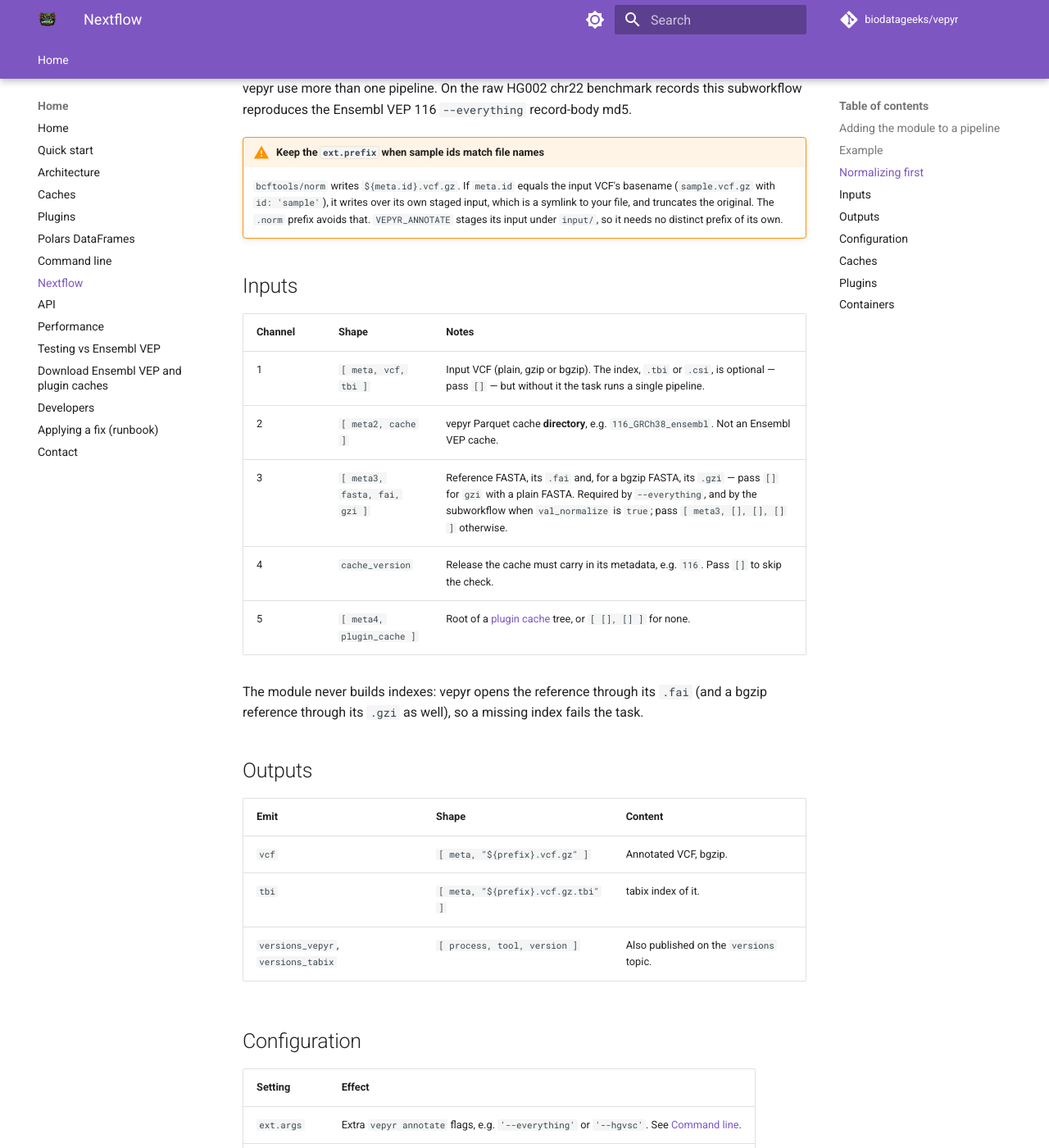
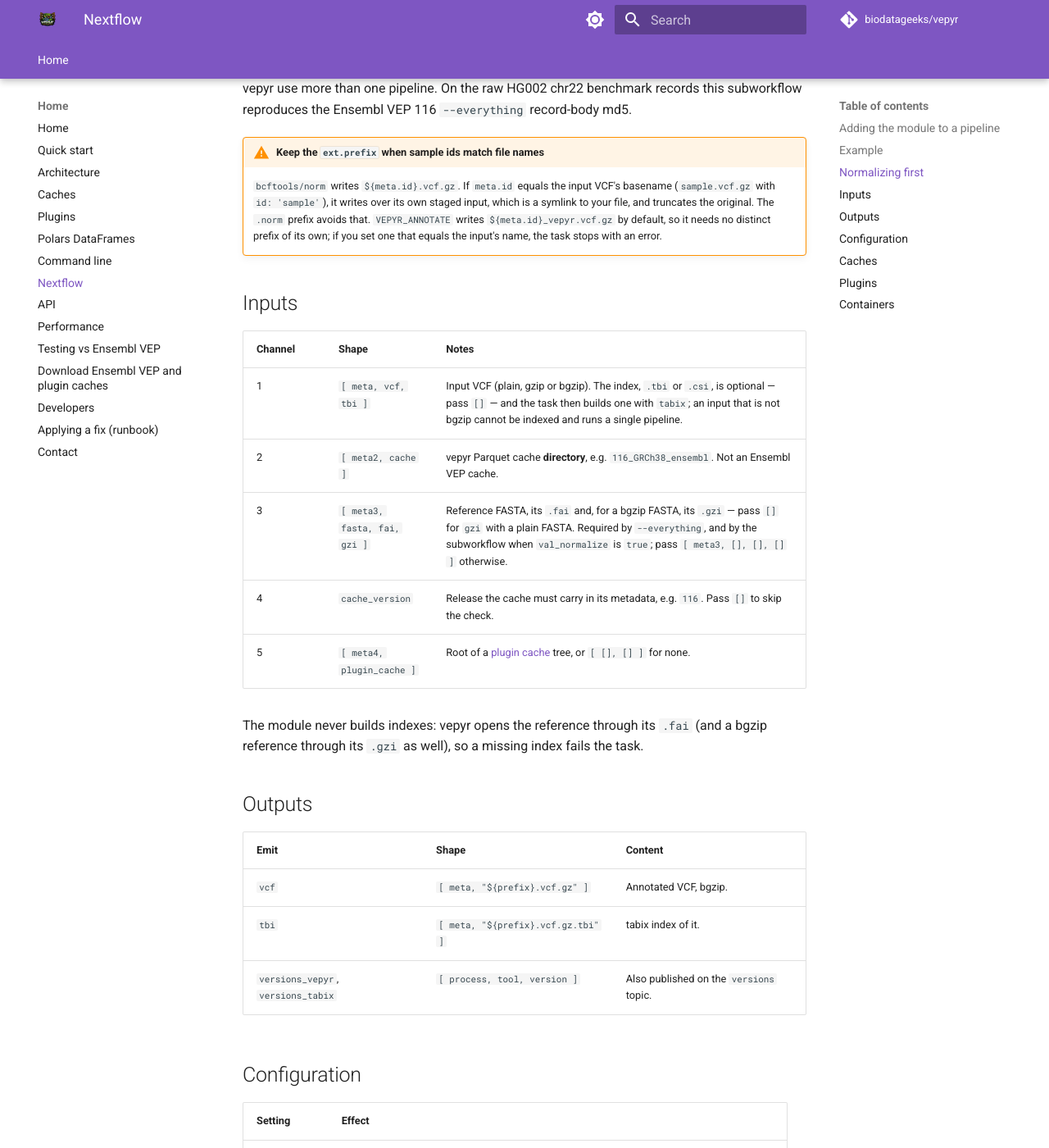
Before and after one commit to biodatageeks/vepyr, an MkDocs documentation site: the page built from docs/nextflow.md, in a window 1280 px wide and 1400 px high, scrolled down 4269 px. Shown: the whole window at 82% size. Built offline with MkDocs 1.6.1 and Material for MkDocs 9.7.7, drawn with Linux system fonts in a browser that asks for light colours; comment, search, counter and statistics services are not loaded; some of the changed text lies outside the part shown.

Commit message:
fix(nf-core): default _vepyr prefix, name-collision check, and index the input when it has none
Second review round on nf-core/modules#13001:

- Drop the non-standard input/ staging. The output defaults to
  ${meta.id}_vepyr.vcf.gz and the usual nf-core guard errors when the
  prefix equals the input's name.
- When no index is supplied, build one with tabix so --fork can use
  task.cpus. A plain .vcf, or a .gz that tabix rejects as not BGZF, still
  runs on a single pipeline rather than failing.
- Remove the fai/gzi staging comment; meta.yml already says it.

New module test: bgzip input without an index, same variantsMD5 as the
indexed run. The dev parity test printed a hardcoded input/ path.

Co-Authored-By: Claude Fable 5.1 <noreply@anthropic.com>

```diff
--- a/docs/nextflow.md
+++ b/docs/nextflow.md
@@ -183,14 +183,15 @@ raw HG002 chr22 benchmark records this subworkflow reproduces the Ensembl VEP
     `bcftools/norm` writes `${meta.id}.vcf.gz`. If `meta.id` equals the input
     VCF's basename (`sample.vcf.gz` with `id: 'sample'`), it writes over its own
     staged input, which is a symlink to your file, and truncates the original.
-    The `.norm` prefix avoids that. `VEPYR_ANNOTATE` stages its input under
-    `input/`, so it needs no distinct prefix of its own.
+    The `.norm` prefix avoids that. `VEPYR_ANNOTATE` writes
+    `${meta.id}_vepyr.vcf.gz` by default, so it needs no distinct prefix of its
+    own; if you set one that equals the input's name, the task stops with an error.
 
 ## Inputs
 
 | Channel | Shape | Notes |
 |---|---|---|
-| 1 | `[ meta, vcf, tbi ]` | Input VCF (plain, gzip or bgzip). The index, `.tbi` or `.csi`, is optional — pass `[]` — but without it the task runs a single pipeline. |
+| 1 | `[ meta, vcf, tbi ]` | Input VCF (plain, gzip or bgzip). The index, `.tbi` or `.csi`, is optional — pass `[]` — and the task then builds one with `tabix`; an input that is not bgzip cannot be indexed and runs a single pipeline. |
 | 2 | `[ meta2, cache ]` | vepyr Parquet cache **directory**, e.g. `116_GRCh38_ensembl`. Not an Ensembl VEP cache. |
 | 3 | `[ meta3, fasta, fai, gzi ]` | Reference FASTA, its `.fai` and, for a bgzip FASTA, its `.gzi` — pass `[]` for `gzi` with a plain FASTA. Required by `--everything`, and by the subworkflow when `val_normalize` is `true`; pass `[ meta3, [], [], [] ]` otherwise. |
 | 4 | `cache_version` | Release the cache must carry in its metadata, e.g. `116`. Pass `[]` to skip the check. |
@@ -214,7 +215,7 @@ task.
 |---|---|
 | `ext.args` | Extra `vepyr annotate` flags, e.g. `'--everything'` or `'--hgvsc'`. See [Command line](cli.md#options). |
 | `ext.args2` | Extra `tabix` flags for indexing the output. |
-| `ext.prefix` | Output file name stem. Default: `meta.id`. |
+| `ext.prefix` | Output file name stem. Default: `${meta.id}_vepyr`. It must differ from the input VCF's name. |
 | `cpus` | Annotation pipelines (`--fork`). |
 
 The module sets `-i`, `-o`, `--dir_cache`, `--fasta`, `--cache_version`,
```
Also changed, not shown: nf-core-module/README.md (+3 -3 lines), nf-core-module/modules/nf-core/vepyr/annotate/meta.yml (+4 -4 lines), 6 other files.
